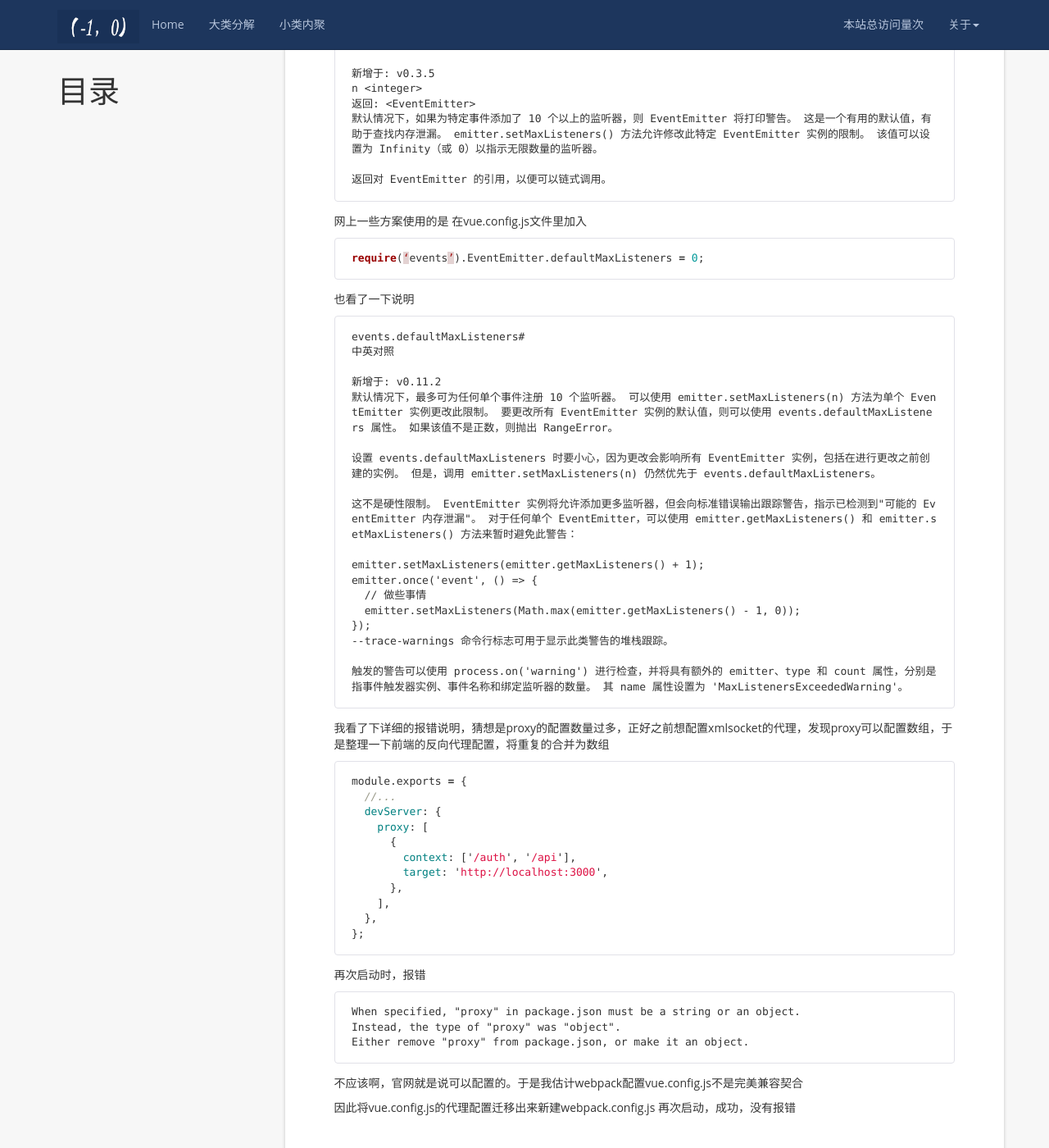
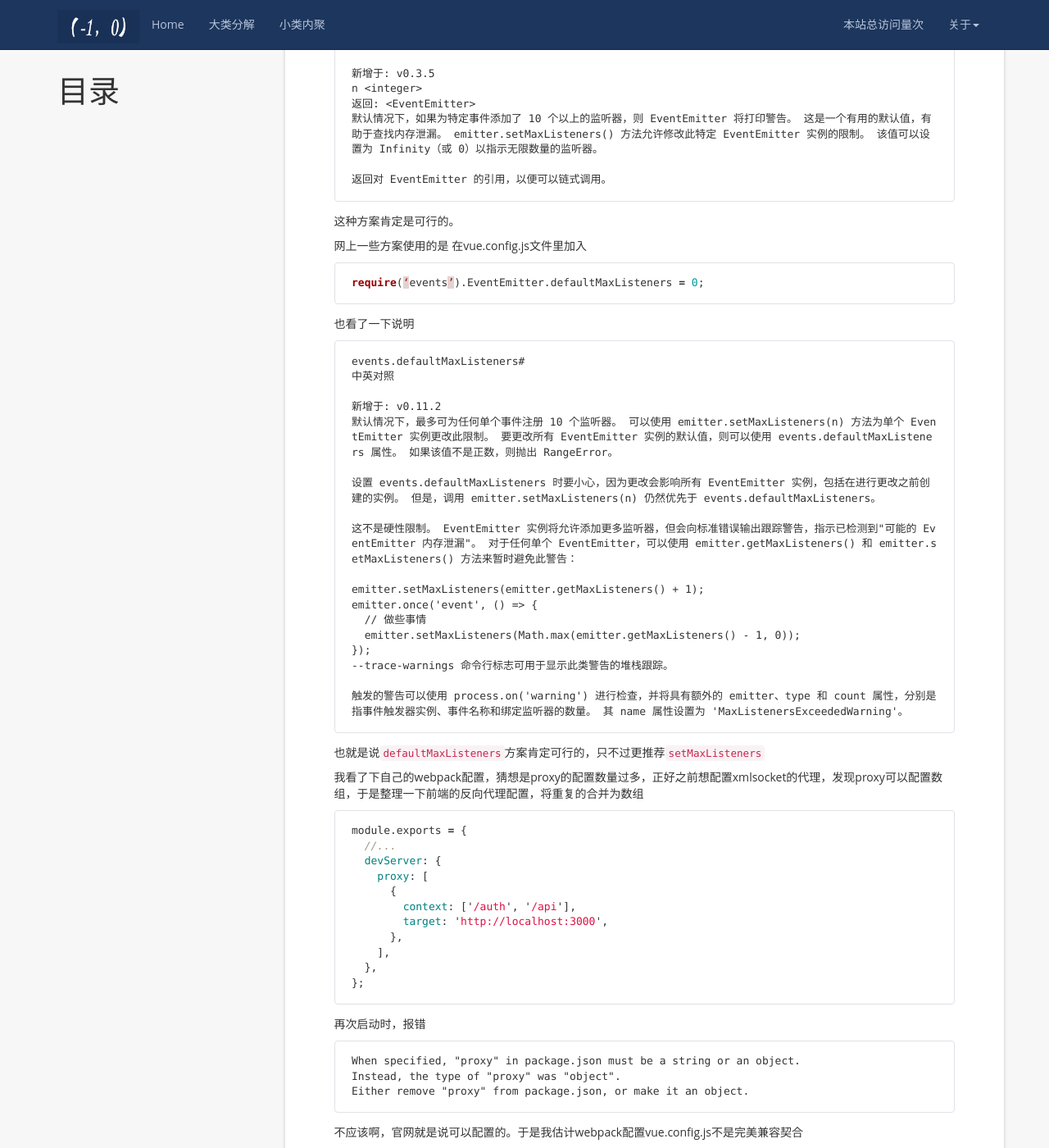
Before and after one commit to aimiy/aimiy.github.io, a Jekyll site: the page built from _posts/notes/webpack/2022-04-14-vuecli3启动报错.md, in a window 1280 px wide and 1400 px high, scrolled down 1182 px. Shown: the whole window at 82% size. Built offline with Jekyll 4.4.1, drawn with Linux system fonts in a browser that asks for light colours; nearby versions of some CDN libraries; a script that is not in the unit is left out; comment, search, counter and statistics services are not loaded; a file with an impossible date is left out.

Commit message:
vuecli3问题笔记

````diff
--- a/_posts/notes/webpack/2022-04-14-vuecli3启动报错.md
+++ b/_posts/notes/webpack/2022-04-14-vuecli3启动报错.md
@@ -56,6 +56,8 @@ n <integer>
 返回对 EventEmitter 的引用，以便可以链式调用。
 ```
 
+这种方案肯定是可行的。
+
 网上一些方案使用的是
 在vue.config.js文件里加入
 
@@ -86,7 +88,9 @@ emitter.once('event', () => {
 触发的警告可以使用 process.on('warning') 进行检查，并将具有额外的 emitter、type 和 count 属性，分别是指事件触发器实例、事件名称和绑定监听器的数量。 其 name 属性设置为 'MaxListenersExceededWarning'。
 ```
 
-我看了下详细的报错说明，猜想是proxy的配置数量过多，正好之前想配置xmlsocket的代理，发现proxy可以配置数组，于是整理一下前端的反向代理配置，将重复的合并为数组
+也就是说`defaultMaxListeners`方案肯定可行的，只不过更推荐`setMaxListeners`
+
+我看了下自己的webpack配置，猜想是proxy的配置数量过多，正好之前想配置xmlsocket的代理，发现proxy可以配置数组，于是整理一下前端的反向代理配置，将重复的合并为数组
 
 ```js
 module.exports = {
````
